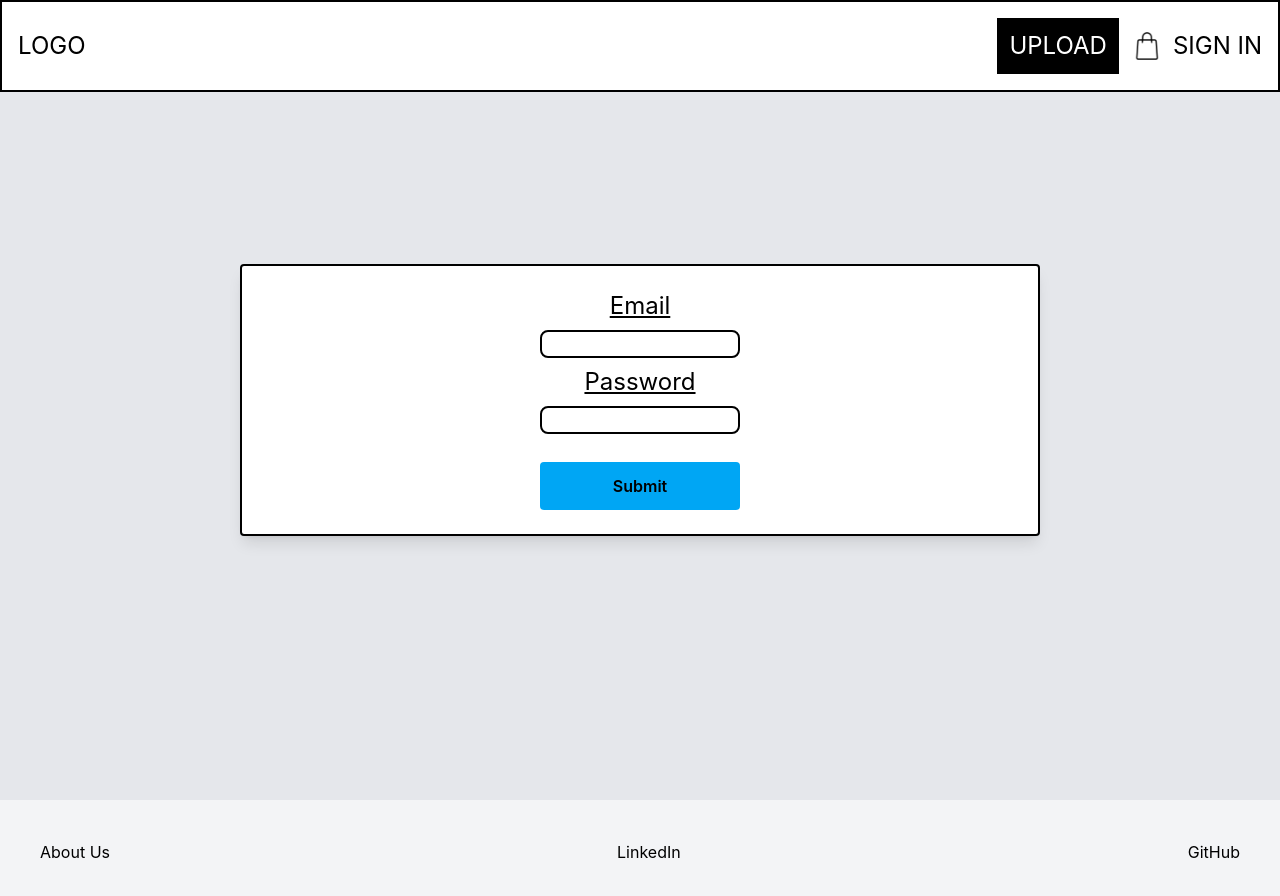
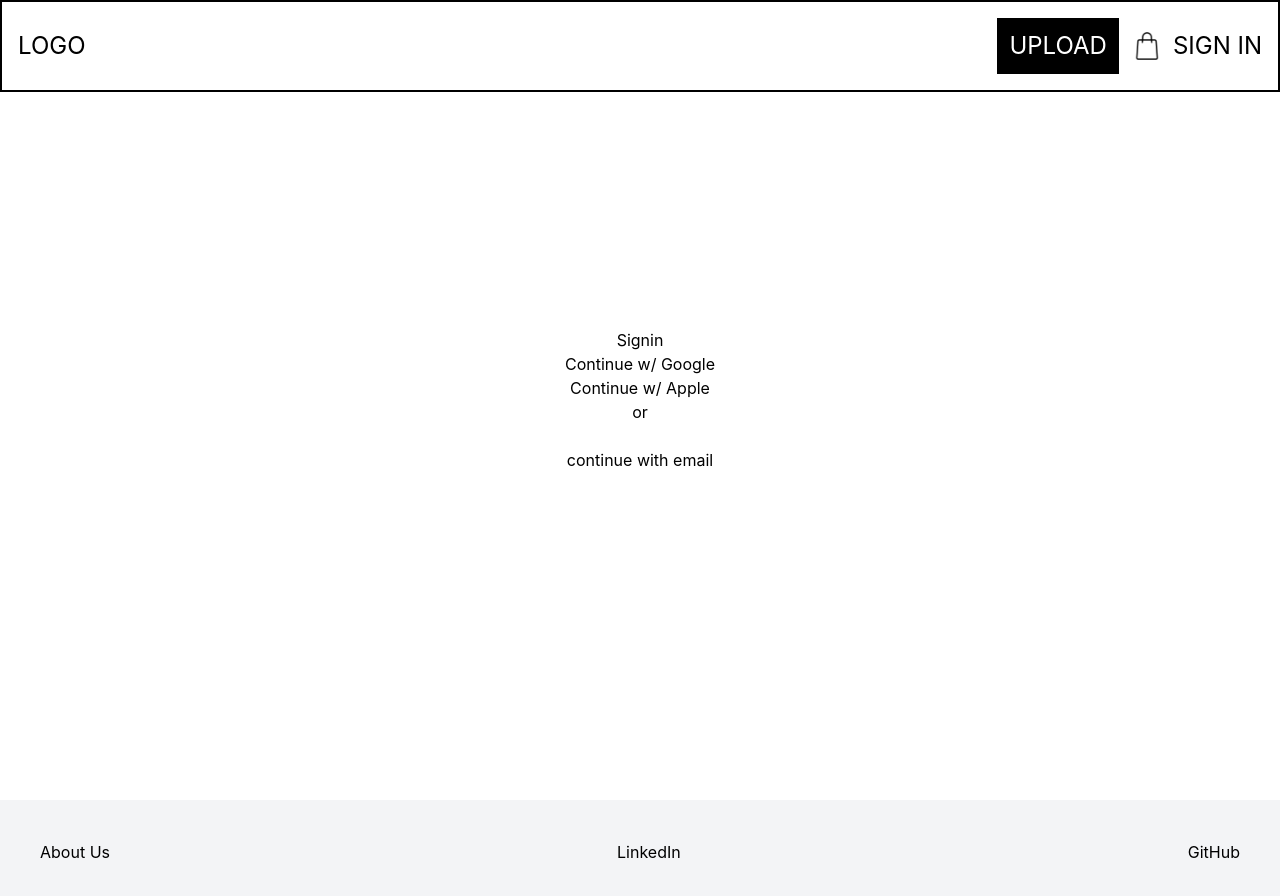
Before and after one commit to matthewrichards234/Discount-Notifications-Front, a React (Vite) app: page /auth in a window 1280 px wide. Shown: the top 896 px of the page. Built offline with nearby package versions, Linux system fonts and the light colour scheme.

Commit message:
create sample item card

```diff
--- a/src/components/App.tsx
+++ b/src/components/App.tsx
@@ -1,20 +1,21 @@
 import { Route, Routes } from "react-router";
 import Footer from "./Footer";
 import Header from "./Header";
-import Login from "./Login";
+// import Login from "./Login";
 import Profile from "./Profile";
 import UploadForm from "./UploadForm";
 import Main from "./Main";
 import About from "./About";
 import Create from "./Create";
 import Cart from "./Cart";
+import Signin from "./Signin";
 
 function App() {
   return (
     <div className="min-h-screen flex flex-col">
       <Routes>
         <Route path="/" element={<Main />} />
-        <Route path="/auth" element={<Login />} />
+        <Route path="/auth" element={<Signin />} />
         <Route path="/profile" element={<Profile />} />
         <Route path="/upload" element={<UploadForm />} />
         <Route path="/create" element={<Create />} />
--- a/src/components/Cart.tsx
+++ b/src/components/Cart.tsx
@@ -1,7 +1,12 @@
-import React from "react";
+import ItemCard from "./ItemCard";
 
 const Cart = () => {
-  return <div className="min-h-screen">Cart</div>;
+  return (
+    <div className="min-h-screen">
+      <p>Cart</p>
+      <ItemCard />
+    </div>
+  );
 };
 
 export default Cart;
--- /dev/null
+++ b/src/components/ItemCard.tsx
@@ -0,0 +1,25 @@
+import React from "react";
+
+const ItemCard = () => {
+  return (
+    <div className="mt-20">
+      <li className="flex flex-col w-90 h-75 border p-3 m-3 rounded-sm">
+        {/* Image Container */}
+        <div className="flex items-center justify-center">
+          <img
+            src="https://themomedit.com/wp-content/uploads/2024/04/rag-bone-featherweight-logan-jeans.jpg"
+            alt="Test"
+            className="h-50 w-70 rounded-sm"
+          />
+        </div>
+        {/* Info Container */}
+        <div className="flex flex-row justify-evenly items-center mt-5">
+          <p>Name: </p>
+          <p>Price: </p>
+        </div>
+      </li>
+    </div>
+  );
+};
+
+export default ItemCard;
--- /dev/null
+++ b/src/components/Signin.tsx
@@ -0,0 +1,14 @@
+const Signin = () => {
+  return (
+    <div className="min-h-screen flex flex-col items-center justify-center">
+      Signin
+      <p>Continue w/ Google</p>
+      <p>Continue w/ Apple</p>
+      <p>or</p>
+      <br />
+      <p>continue with email</p>
+    </div>
+  );
+};
+
+export default Signin;
```
Also changed, not shown: src/components/Form.tsx (deleted).
